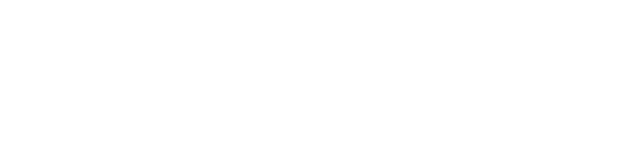
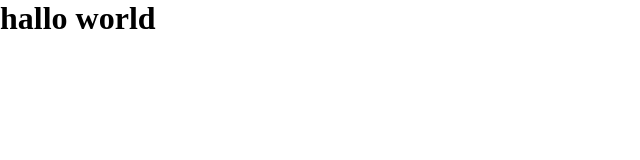
Before and after one commit to shohjahonmajitov001/ssAALLOOMM, a plain HTML site: page INDEX.HTML in a window 1280 px wide. Shown: the whole page, without its empty margins (0-640 px from the left). Drawn offline with Linux system fonts and the light colour scheme.

Commit message:
html va css fayllarda ozgarishlar qildim

```diff
--- a/CSS/MAIN.CSS
+++ b/CSS/MAIN.CSS
@@ -0,0 +1,5 @@
+*{
+    margin: 0;
+    padding: 0;
+    box-sizing: border-box;
+}
--- a/INDEX.HTML
+++ b/INDEX.HTML
@@ -4,10 +4,10 @@
     <meta charset="UTF-8">
     <meta http-equiv="X-UA-Compatible" content="IE=edge">
     <meta name="viewport" content="width=device-width, initial-scale=1.0">
-    <title>Document</title>
+    <title>github dasturini organish</title>
     <link rel="stylesheet" href="CSS/MAIN.CSS">
 </head>
 <body>
-
+    <h1>hallo world</h1>
 </body>
 </html>
```
